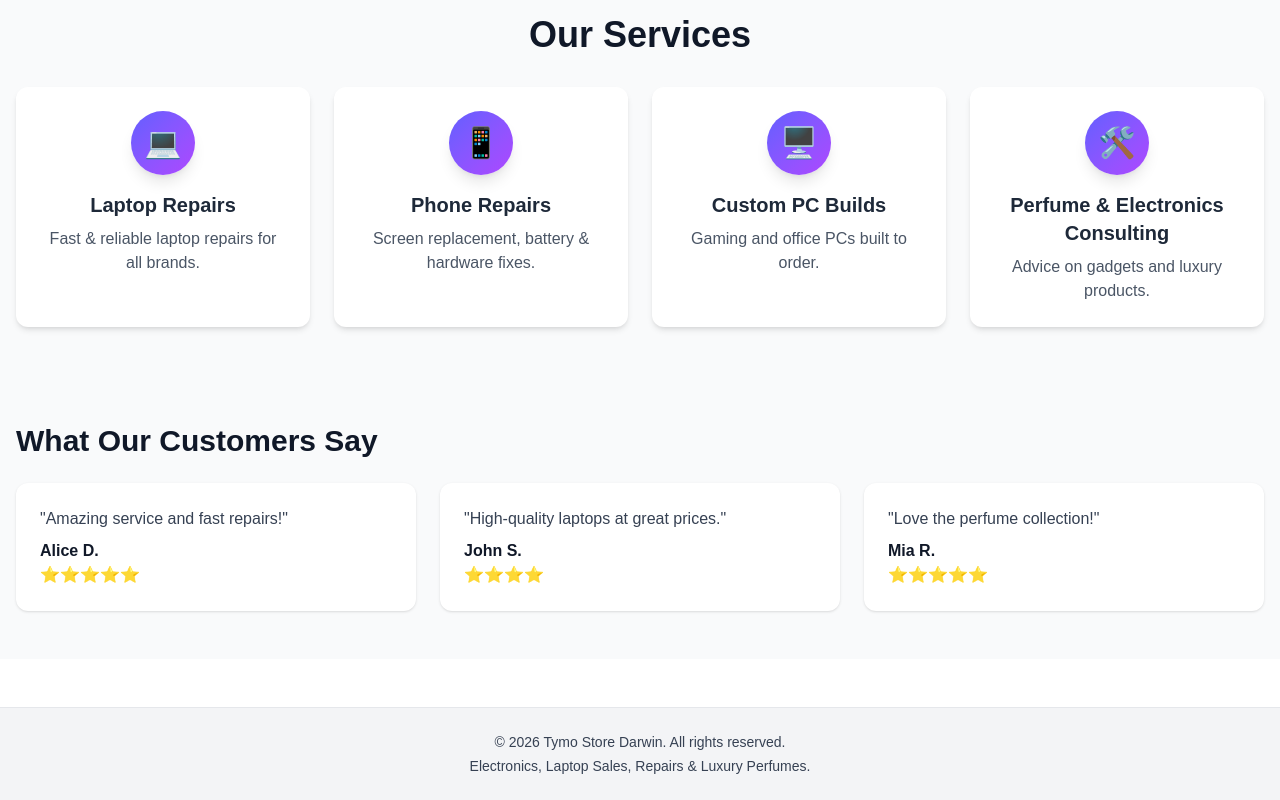
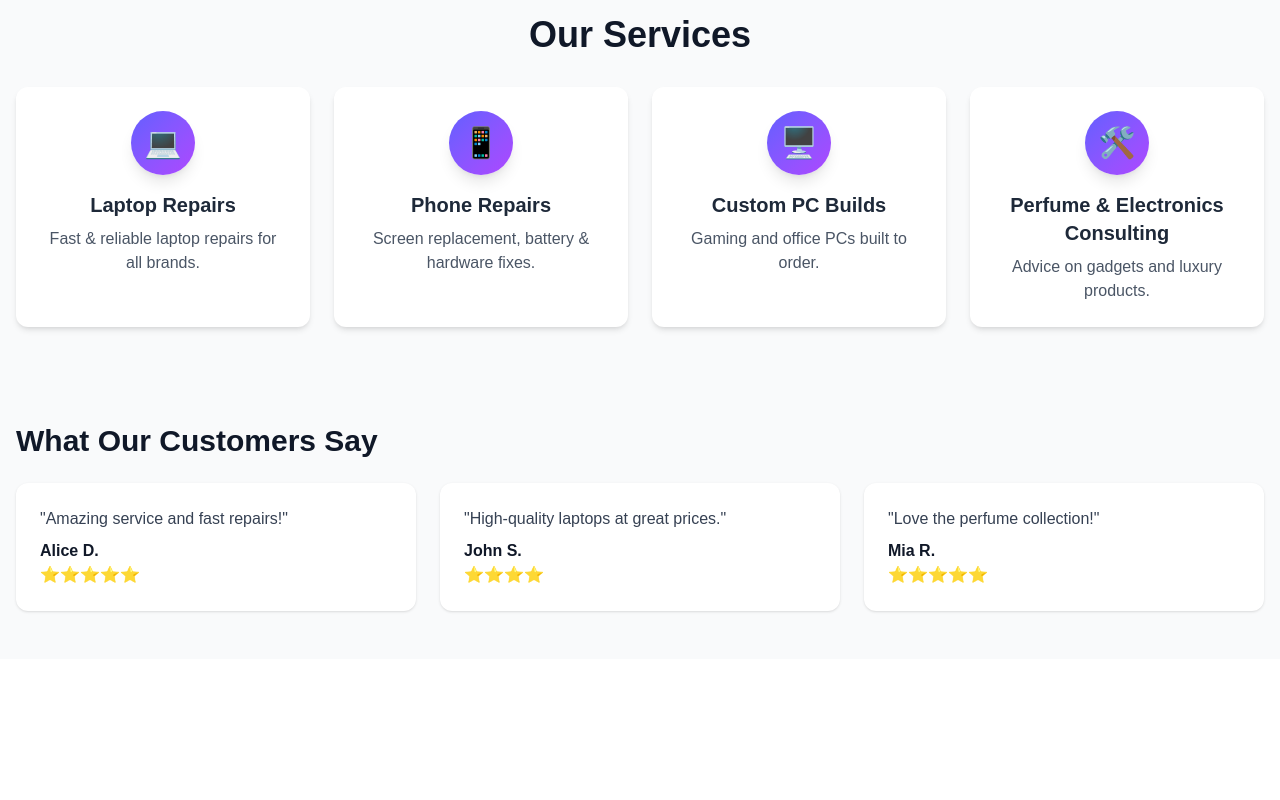
Before and after one commit to millerz50/tynotech, a Next.js app: page / in a window 1280 px wide. Shown: the part 608-1408 px from the top of the page. After the commit the page ends 1267 px from the top, so only its background shows below. Built offline with nearby package versions, Linux system fonts and the light colour scheme.

Commit message:
Update layout.tsx

```diff
--- a/app/layout.tsx
+++ b/app/layout.tsx
@@ -1,5 +1,6 @@
 import "./globals.css";
 import Navbar from "@/components/Navbar";
+import  footer from "@/components/Footer"
 
 export const metadata = {
   title: "Tymo Electronics & Perfume Store | Darwin",
@@ -35,17 +36,7 @@ export default function RootLayout({ children }: { children: React.ReactNode })
         <main className="min-h-screen">{children}</main>
 
         {/* Footer */}
-        <footer className="w-full bg-gray-100 dark:bg-gray-800 text-gray-700 dark:text-gray-200 py-6 mt-12 border-t border-gray-200 dark:border-gray-700">
-          <div className="max-w-7xl mx-auto px-4 text-center">
-            <p className="text-sm">
-              &copy; {new Date().getFullYear()} Tymo Store Darwin. All rights
-              reserved.
-            </p>
-            <p className="text-sm mt-1">
-              Electronics, Laptop Sales, Repairs & Luxury Perfumes.
-            </p>
-          </div>
-        </footer>
+       <footer/>
       </body>
     </html>
   );
```
